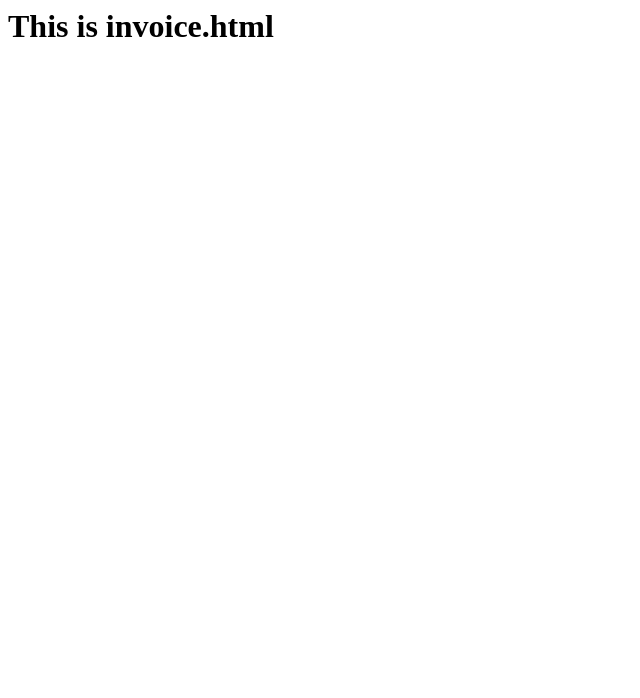
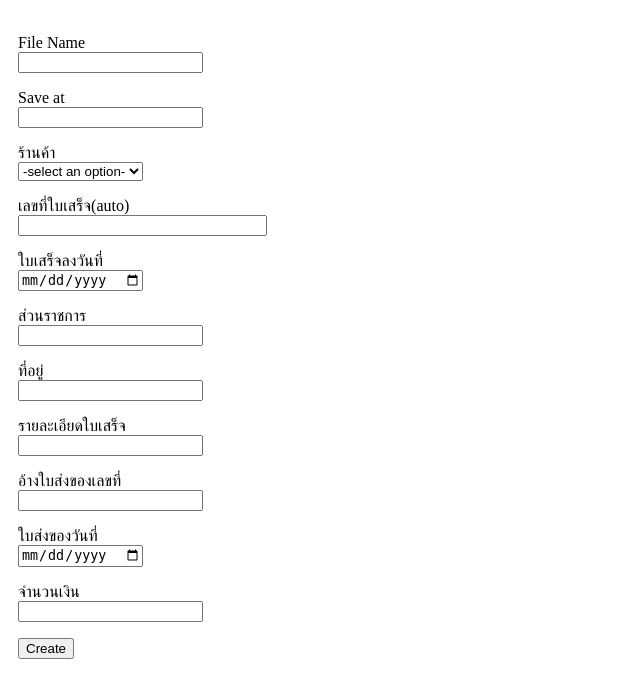
Before and after one commit to PhasitWo/mydoc, a Python web app: template templates/invoice.html in a window 1280 px wide. Shown: the top 698 px of the page, without its empty margins (0-640 px from the left). Run offline with Jinja, Linux system fonts and the light colour scheme; the template is opened without the code that fills it, so the values that code supplies are empty.

Commit message:
invoice layout

```diff
--- a/templates/invoice.html
+++ b/templates/invoice.html
@@ -1 +1,71 @@
-<h1> This is invoice.html</h1>
+<style>
+    #invoice-number {
+        width: 20%;
+    }
+
+    #invoice-container {
+        padding: 10px;
+        overflow-y: scroll;
+    }
+</style>
+<div id="invoice-container">
+    <form>
+        <p>
+            <label for="file-name">File Name</label><br>
+            <input id="file-name" type="text" required>
+        </p>
+        <p>
+            <label for="save-at">Save at</label><br>
+            <input id="save-at" type="text" required>
+        </p>
+        <p>
+            <label for="shop">ร้านค้า</label><br>
+            <select id="shop" required>
+                <option disabled selected value>-select an option-</option>
+                <option value="1">shop1</option>
+                <option value="2">shop2</option>
+                <option value="3">shop3</option>
+            </select>
+        </p>
+        <p>
+            <label for="invoice-number">เลขที่ใบเสร็จ(auto)</label><br>
+            <input id="invoice-number" type="number" min="1" required>
+        </p>
+        <p>
+            <label for="invoice-date">ใบเสร็จลงวันที่</label><br>
+            <input id="invoice-date" type="date">
+        </p>
+        <p>
+            <label for="gov-name">ส่วนราชการ</label><br>
+            <input id="gov-name" type="text" required>
+        </p>
+        <p>
+            <label for="address">ที่อยู่</label><br>
+            <input id="address" type="text">
+        </p>
+        <p>
+            <label for="detail">รายละเอียดใบเสร็จ</label><br>
+            <input id="detail" type="text" list="detail-list" required>
+            <datalist id="detail-list">
+                <option value="ค่าวัสดุการศึกษา">
+                <option value="ค่าวัสดุสำนักงาน">
+                <option value="หนังสือเรียน">
+            </datalist>
+        </p>
+        <p>
+            <label for="delivery-number">อ้างใบส่งของเลขที่</label><br>
+            <input id="delivery-number" type="text">
+        </p>
+        <p>
+            <label for="delivery-date">ใบส่งของวันที่</label><br>
+            <input id="delivery-date" type="date">
+        </p>
+        <p>
+            <label for="money">จำนวนเงิน</label><br>
+            <input id="money" type="number" min="0" required>
+        </p>
+        <p>
+            <button id="create" type="submit" onclick="">Create</button>
+        </p>
+    </form>
+</div>
```
Also changed, not shown: templates/index.html (+38 -4 lines).
